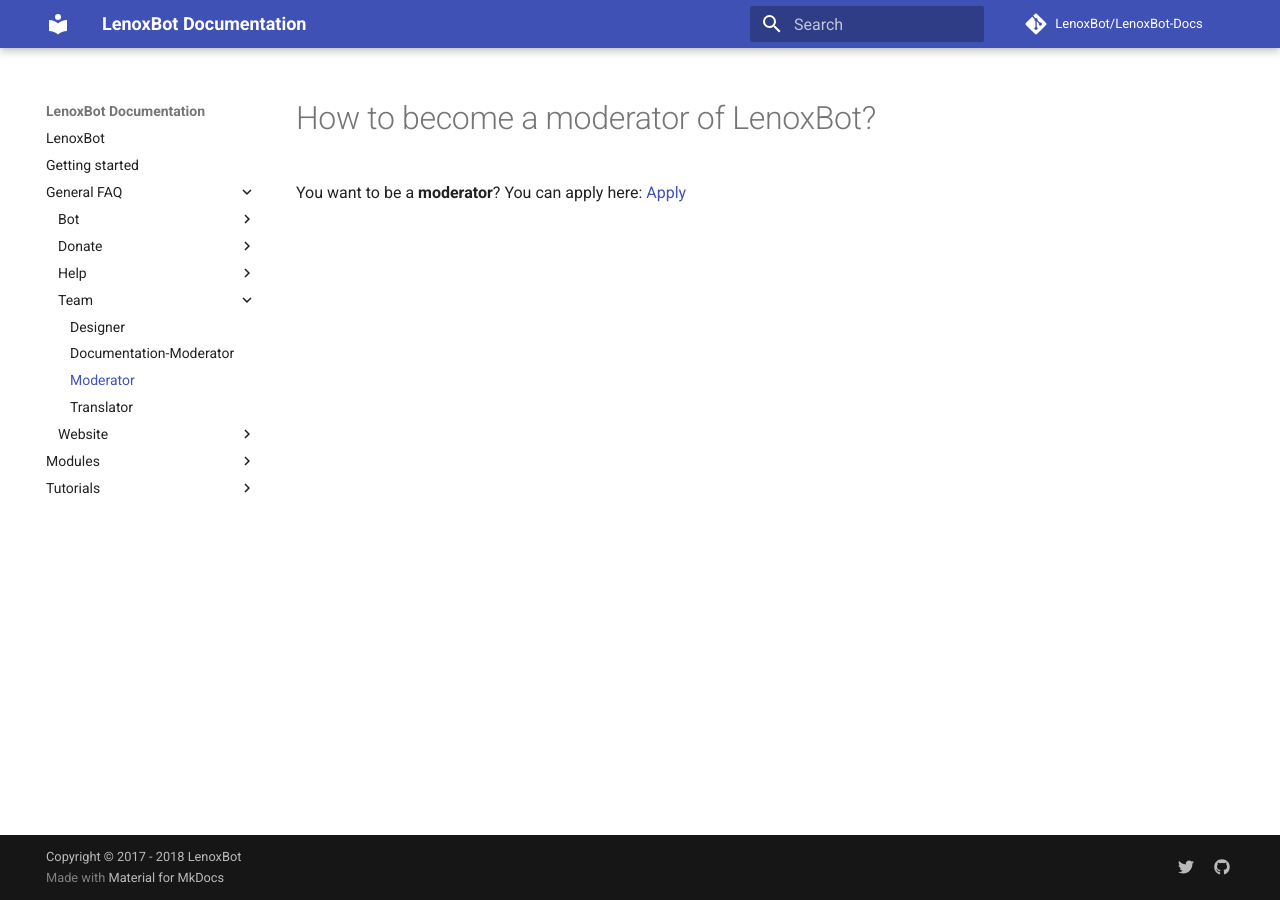
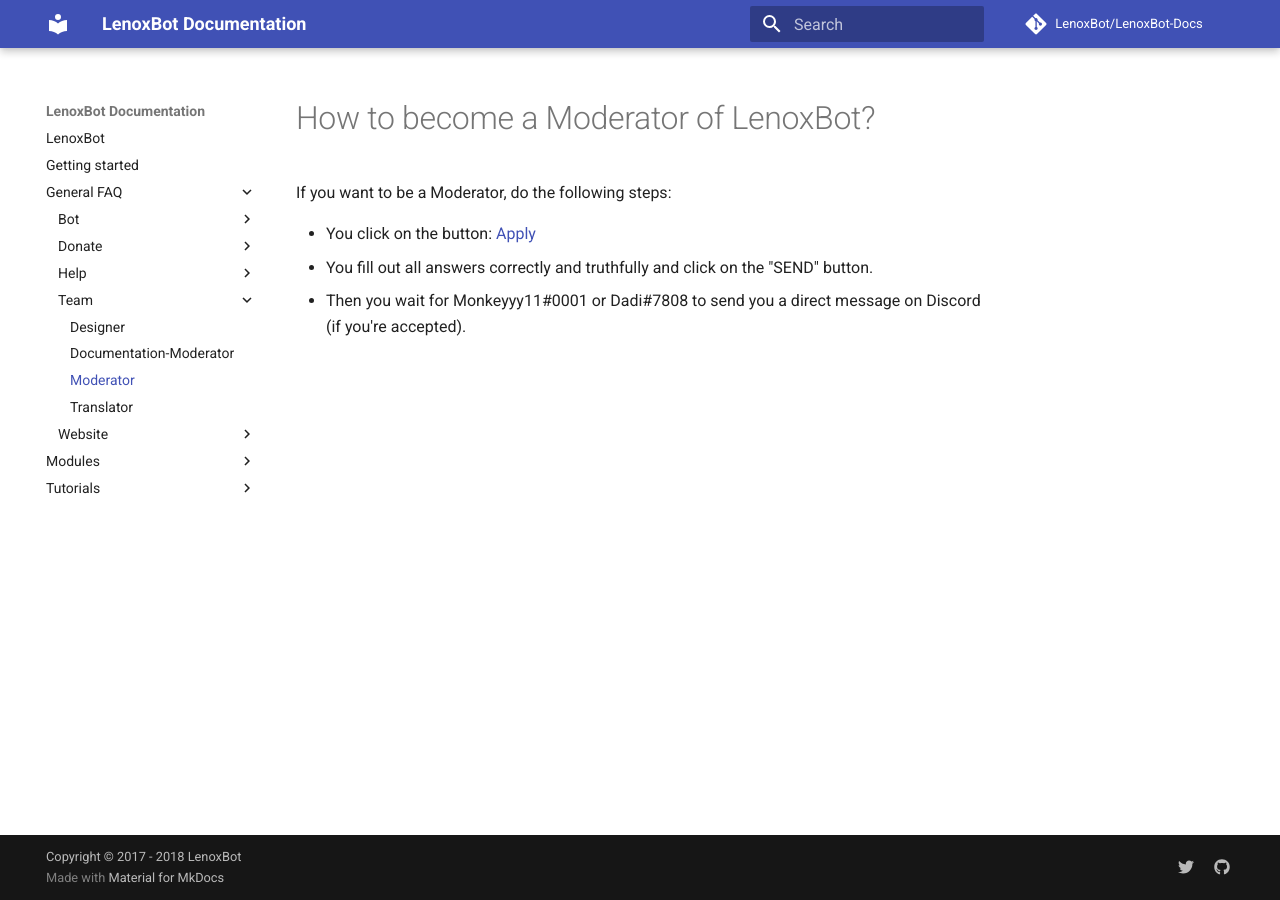
Before and after one commit to gillesheinesch/LenoxBot-Docs, an MkDocs documentation site: the page built from docs/General FAQ/Team/Moderator.md, in a window 1280 px wide. Built offline with MkDocs 1.6.1 and Material for MkDocs 9.7.7, drawn with Linux system fonts in a browser that asks for light colours; comment, search, counter and statistics services are not loaded.

Commit message:
Update Moderator.md

```diff
--- a/docs/General FAQ/Team/Moderator.md
+++ b/docs/General FAQ/Team/Moderator.md
@@ -1,6 +1,10 @@
 title: Moderator
-description:
+description: If you want to be a Documentation-Moderator, here you can find how you become a Documentation-Moderator
 
-# How to become a moderator of LenoxBot?
+# How to become a Moderator of LenoxBot?
 
-You want to be a **moderator**? You can apply here: [Apply](https://docs.google.com/forms/d/e/1FAIpQLSc48Vf2x0jQD6aZ2UINmPoGiWQcqlOzf83uW8SIw99GJa6rSA/closedform)
+If you want to be a Moderator, do the following steps:
+
+* You click on the button: [Apply](https://docs.google.com/forms/d/e/1FAIpQLSc48Vf2x0jQD6aZ2UINmPoGiWQcqlOzf83uW8SIw99GJa6rSA/closedform)
+* You fill out all answers correctly and truthfully and click on the "SEND" button.
+* Then you wait for Monkeyyy11#0001 or Dadi#7808 to send you a direct message on Discord (if you're accepted).
```
